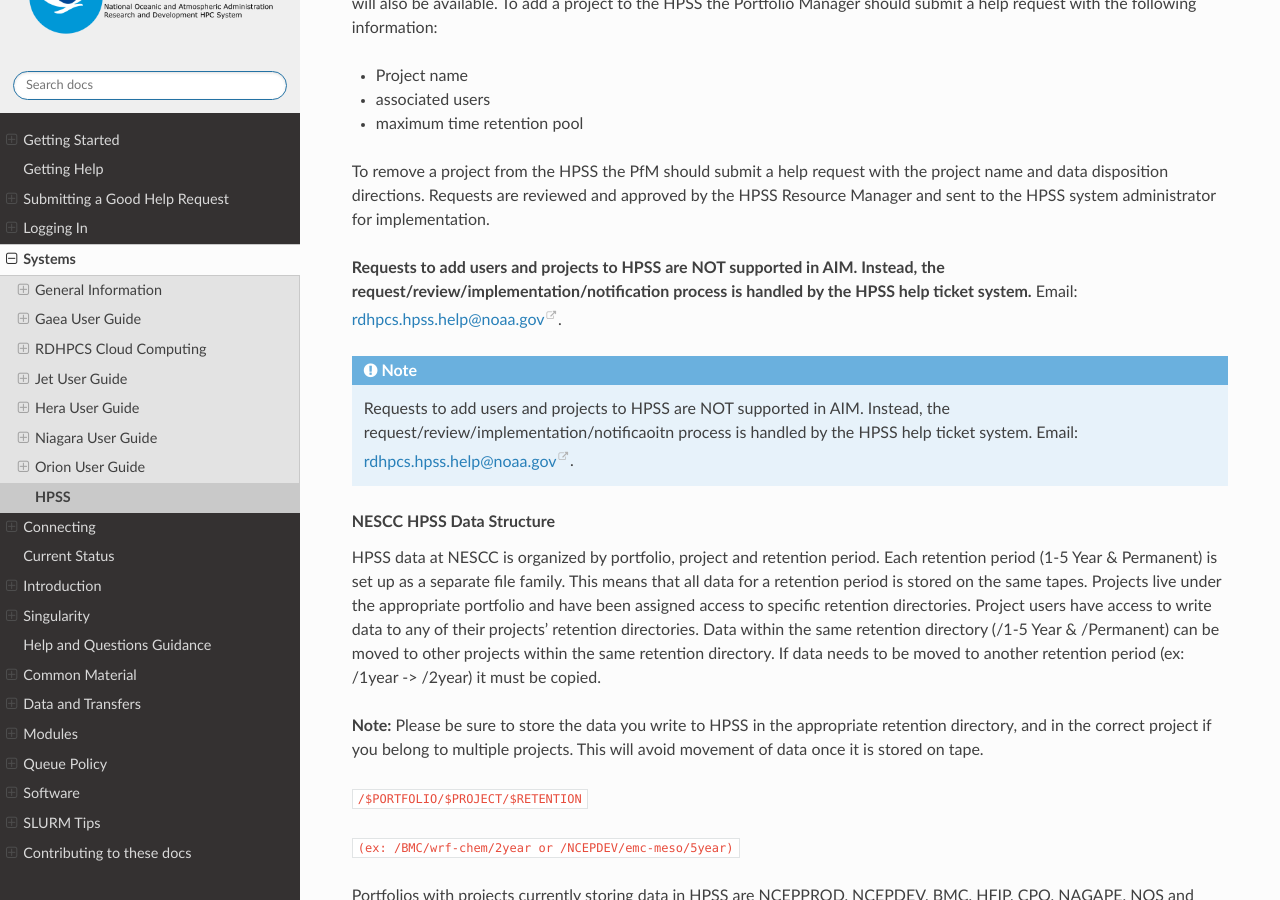
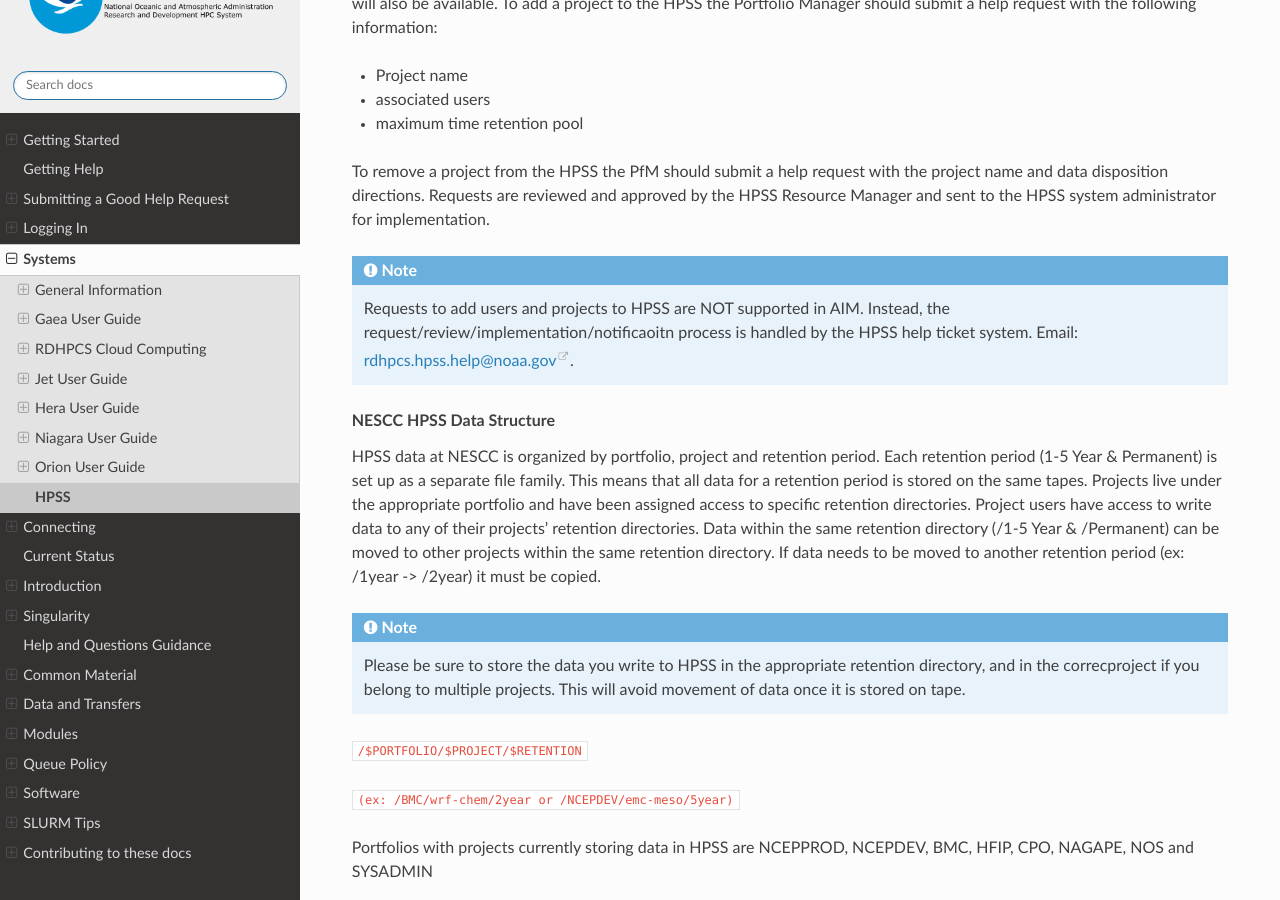
Before and after one commit to NOAA-RDHPCS/noaa-rdhpcs.github.io, a Sphinx documentation site: the page built from source/systems/HPSS.rst, in a window 1280 px wide and 900 px high, scrolled down 1189 px. Built offline with Sphinx 7.4.7 and the Read the Docs theme 2.0.0, drawn with Linux system fonts in a browser that asks for light colours; pages that are not in the unit, such as notebooks, are missing from menus; some of the changed text lies outside the part shown.

Commit message:
other note edits

```diff
--- a/source/systems/HPSS.rst
+++ b/source/systems/HPSS.rst
@@ -36,9 +36,9 @@ the HPSS system:
 For questions regarding the HPSS system, email
 rdhpcs.hpss.help@noaa.gov.
 
-=======================
+------------------------
 Gaining Access to use HPSS
-=========================
+----------------------------
 
 .. rubric:: New HPSS User Requests
 
@@ -75,9 +75,9 @@ All requests must have the following information:
 
 .. rubric:: Adding New Projects to HPSS
 
-=====================
+--------------------
 Adding New Projects
-====================
+---------------------
 
 Projects on a NOAA compute resource are not given access to
 the HPSS until requested by the Portfolio Manager (PfM). The
@@ -96,12 +96,6 @@ help request with the project name and data disposition
 directions. Requests are reviewed and approved by the HPSS
 Resource Manager and sent to the HPSS system administrator
 for implementation.
-
-**Requests to add users and projects to HPSS are NOT
-supported in AIM. Instead, the
-request/review/implementation/notification process is
-handled by the HPSS help ticket system.**
-Email: rdhpcs.hpss.help@noaa.gov.
 
 .. note::
 
@@ -123,10 +117,8 @@ needs to be moved to another retention period (ex: /1year ->
 /2year) it must be copied.
 
 .. note::
-**Note:** Please be sure to store the data you write to HPSS
-in the appropriate retention directory, and in the correct
-project if you belong to multiple projects. This will avoid
-movement of data once it is stored on tape.
+
+   Please be sure to store the data you write to HPSS in the appropriate retention directory, and in the correcproject if you belong to multiple projects. This will avoid movement of data once it is stored on tape.
 
 ``/$PORTFOLIO/$PROJECT/$RETENTION``
 
@@ -195,7 +187,6 @@ NCEPPROD, NCEPDEV, BMC, HFIP, CPO, NAGAPE, NOS and SYSADMIN
    +-------+-------+-------+-------+-------+-------+-------+-------+-------+-------+
 
 |
-
 .. table:: /HFIP
 
    +-------+-------+-------+-------+-------+-------+-------+-------+-------+-------+
@@ -897,12 +888,6 @@ HPSS via a batch job on Theia:
    regenerate data from the original input files. That is
    often cheaper than storing the data long term.
 
-.. note::
-
-    The first connection with an RSA token, you will be requested for a new PIN
-    which must be at least 6 alphanumeric characters.
-
-
 .. rubric:: HPSS Help
 
 
```
